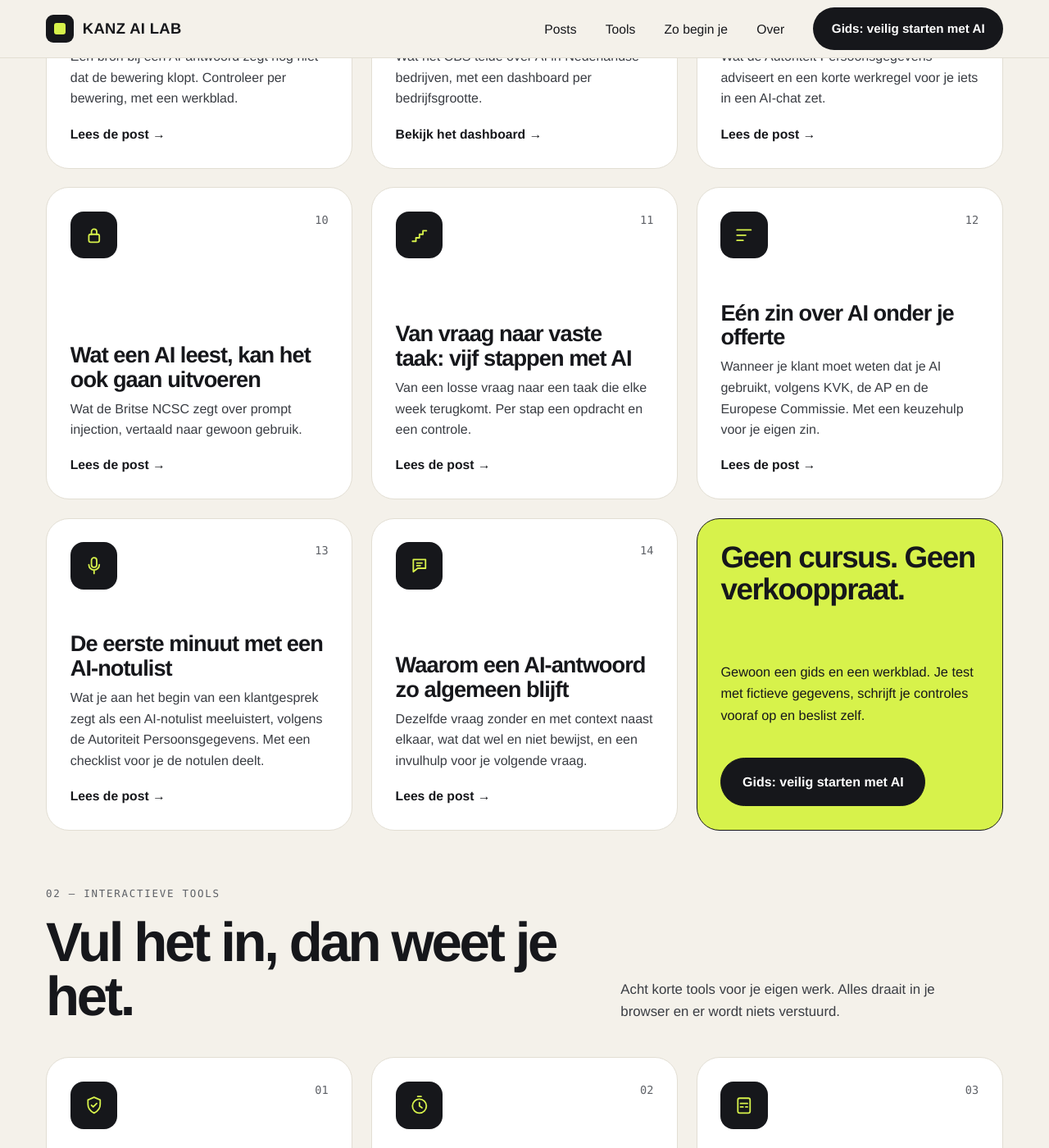
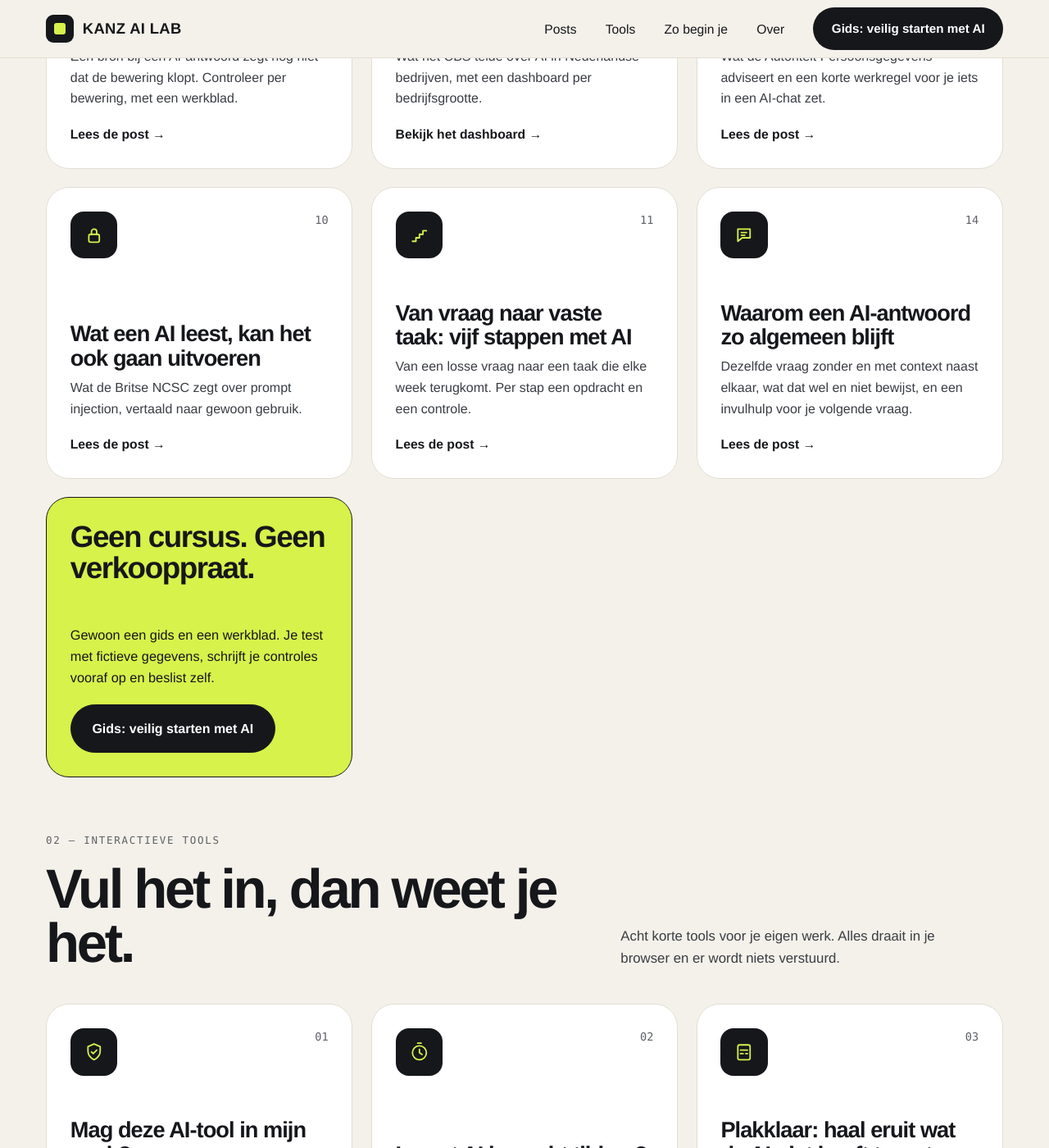
Before and after one commit to kanz-ai-lab-nl/kanz-ai-lab-nl.github.io, a Jekyll site: the page index.html, which Jekyll copies as it is, in a window 1280 px wide and 1400 px high, scrolled down 2227 px. Shown: the whole window at 82% size. Built offline with Jekyll 4.4.1, drawn with Linux system fonts in a browser that asks for light colours.

Commit message:
Remove outdated AI cards from index.html
Removed outdated AI-related cards from the index.

```diff
--- a/index.html
+++ b/index.html
@@ -30,8 +30,6 @@
 <a class="card" href="/voor-je-plakt/"><div class="ct"><span class="ico"><svg viewBox="0 0 24 24" aria-hidden="true"><rect x="5" y="4" width="14" height="17" rx="2"/><path d="M9 4h6v3H9zM9 12h6"/></svg></span><span>09</span></div><h3>Voor je plakt: kan dit ook zonder persoonsgegevens?</h3><p>Wat de Autoriteit Persoonsgegevens adviseert en een korte werkregel voor je iets in een AI-chat zet.</p><span class="go">Lees de post &rarr;</span></a>
 <a class="card" href="/ai-leest-uitvoeren/"><div class="ct"><span class="ico"><svg viewBox="0 0 24 24" aria-hidden="true"><rect x="6" y="11" width="12" height="9" rx="2"/><path d="M9 11V8a3 3 0 0 1 6 0v3"/></svg></span><span>10</span></div><h3>Wat een AI leest, kan het ook gaan uitvoeren</h3><p>Wat de Britse NCSC zegt over prompt injection, vertaald naar gewoon gebruik.</p><span class="go">Lees de post &rarr;</span></a>
 <a class="card" href="/vijf-stappen/"><div class="ct"><span class="ico"><svg viewBox="0 0 24 24" aria-hidden="true"><path d="M4 19h4v-4h4v-4h4V7h4"/></svg></span><span>11</span></div><h3>Van vraag naar vaste taak: vijf stappen met AI</h3><p>Van een losse vraag naar een taak die elke week terugkomt. Per stap een opdracht en een controle.</p><span class="go">Lees de post &rarr;</span></a>
-<a class="card" href="/ai-zin-offerte/"><div class="ct"><span class="ico"><svg viewBox="0 0 24 24" aria-hidden="true"><path d="M4 6h16M4 12h10M4 18h7"/></svg></span><span>12</span></div><h3>Eén zin over AI onder je offerte</h3><p>Wanneer je klant moet weten dat je AI gebruikt, volgens KVK, de AP en de Europese Commissie. Met een keuzehulp voor je eigen zin.</p><span class="go">Lees de post &rarr;</span></a>
-<a class="card" href="/ai-notulist-eerste-minuut/"><div class="ct"><span class="ico"><svg viewBox="0 0 24 24" aria-hidden="true"><rect x="9" y="3" width="6" height="11" rx="3"/><path d="M6 11a6 6 0 0 0 12 0M12 17v4"/></svg></span><span>13</span></div><h3>De eerste minuut met een AI-notulist</h3><p>Wat je aan het begin van een klantgesprek zegt als een AI-notulist meeluistert, volgens de Autoriteit Persoonsgegevens. Met een checklist voor je de notulen deelt.</p><span class="go">Lees de post &rarr;</span></a>
 <a class="card" href="/ai-antwoord-algemeen/"><div class="ct"><span class="ico"><svg viewBox="0 0 24 24" aria-hidden="true"><path d="M5 5h14v10H10l-5 4z"/><path d="M9 9h6M9 12h4"/></svg></span><span>14</span></div><h3>Waarom een AI-antwoord zo algemeen blijft</h3><p>Dezelfde vraag zonder en met context naast elkaar, wat dat wel en niet bewijst, en een invulhulp voor je volgende vraag.</p><span class="go">Lees de post &rarr;</span></a>
 <div class="lime" style="grid-column:auto"><h3>Geen cursus. Geen verkooppraat.</h3><p>Gewoon een gids en een werkblad. Je test met fictieve gegevens, schrijft je controles vooraf op en beslist zelf.</p><a class="btn" href="/gids/">Gids: veilig starten met AI</a></div>
 </div></section>
```
